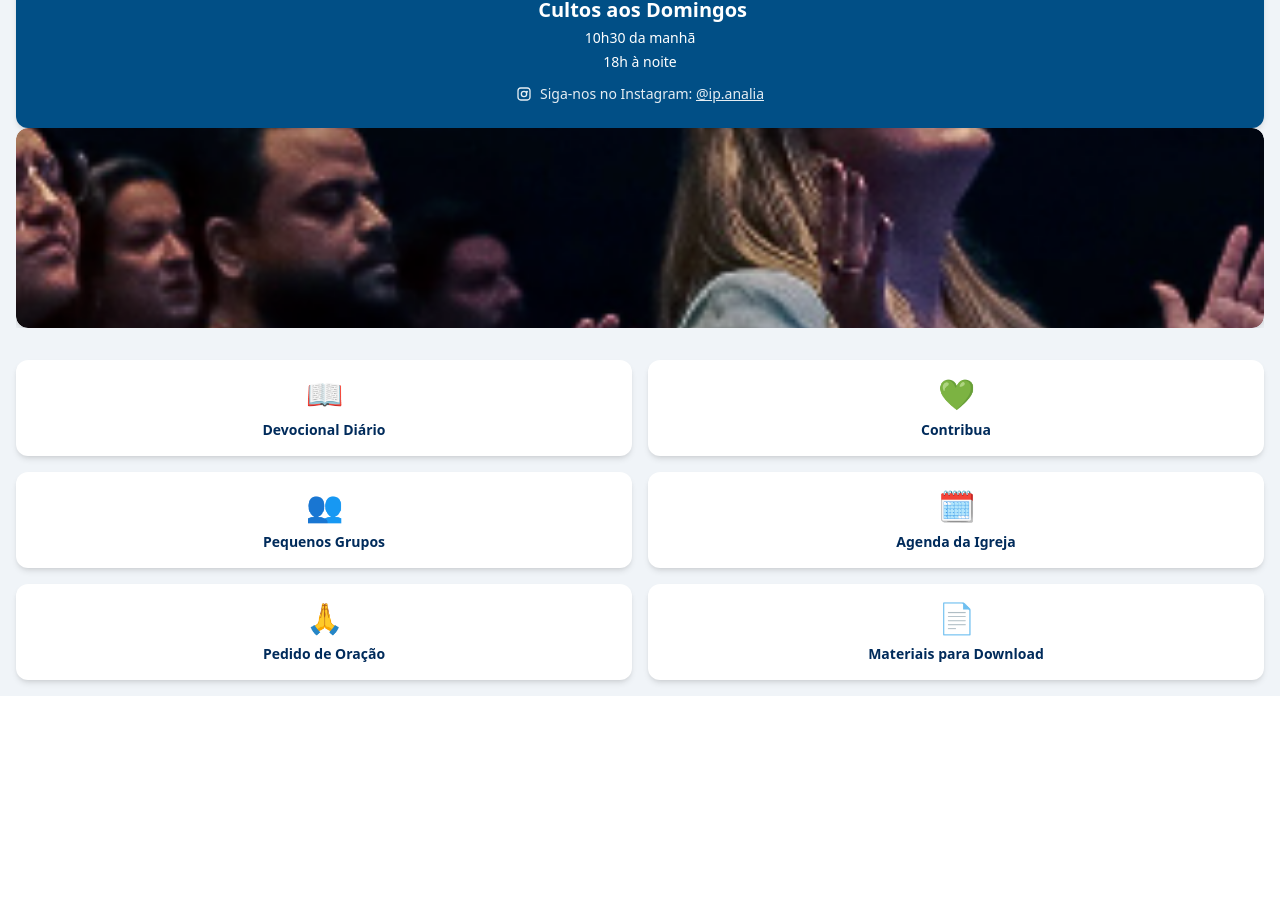
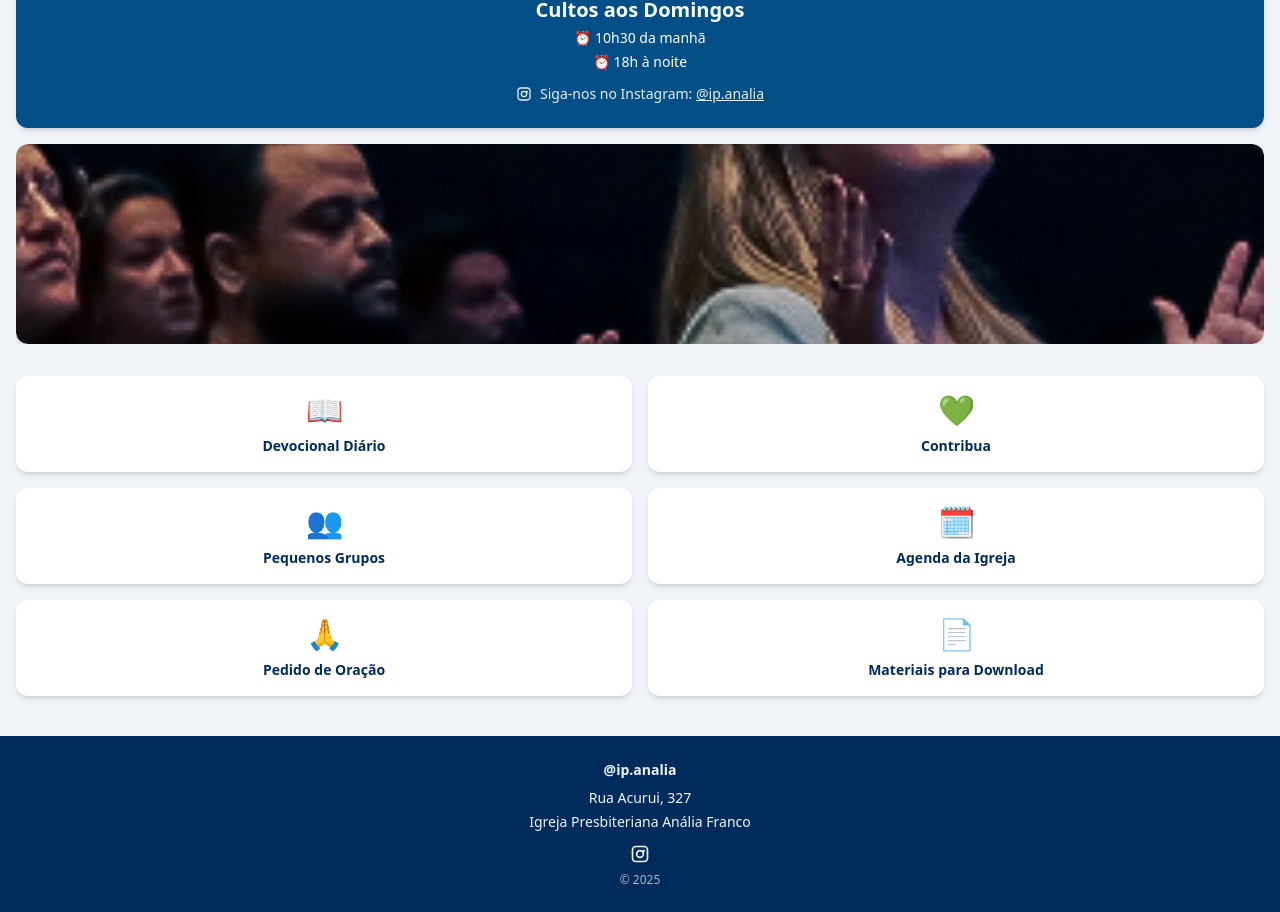
Before and after one commit to Eneiashcode/ipanalia-web-novo, a React (Vite) app: page / in a window 1280 px wide. Shown: the part 116-1028 px from the top of the page. Before the commit the page ends 812 px from the top, so only its background shows below. Built offline with nearby package versions, Linux system fonts and the light colour scheme; the HTML template or start-up script is replaced by a standard one.

Commit message:
feat: adiciona rodapé com Instagram e endereço

```diff
--- a/src/pages/Home.jsx
+++ b/src/pages/Home.jsx
@@ -73,9 +73,9 @@ export default function Home() {
 
       {/* Destaque de cultos presenciais + Instagram */}
       <section className="bg-[#014F86] text-white text-center py-6 px-4 mt-4 rounded-xl mx-4 shadow-md">
-          <h2 className="text-xl font-bold mb-1">️ Cultos aos Domingos</h2>
-          <p className="text-sm mb-1"> 10h30 da manhã</p>
-          <p className="text-sm mb-3"> 18h à noite</p>
+        <h2 className="text-xl font-bold mb-1">️Cultos aos Domingos</h2>
+        <p className="text-sm mb-1">⏰ 10h30 da manhã</p>
+        <p className="text-sm mb-3">⏰ 18h à noite</p>
         <div className="flex justify-center items-center gap-2 text-sm text-white/90">
           <svg xmlns="http://www.w3.org/2000/svg" className="h-4 w-4" viewBox="0 0 24 24" fill="currentColor">
             <path d="M7 2C4.243 2 2 4.243 2 7v10c0 2.757 2.243 5 5 5h10c2.757 0 5-2.243 5-5V7c0-2.757-2.243-5-5-5H7zm10 2a3 3 0 0 1 3 3v10a3 3 0 0 1-3 3H7a3 3 0 0 1-3-3V7a3 3 0 0 1 3-3h10zm-5 3a5 5 0 1 0 0 10 5 5 0 0 0 0-10zm0 2a3 3 0 1 1 0 6 3 3 0 0 1 0-6zm4.5-2a1.5 1.5 0 1 0 0 3 1.5 1.5 0 0 0 0-3z"/>
@@ -84,6 +84,8 @@ export default function Home() {
         </div>
       </section>
 
+      {/* Espaço extra entre o banner e o carrossel */}
+      <div className="h-4" />
 
       {/* Carrossel */}
       <Carousel />
@@ -109,6 +111,32 @@ export default function Home() {
           <Card icon="📄" label="Materiais para Download" />
         </Link>
       </div>
+
+      {/* Rodapé */}
+      <footer className="bg-[#002B5B] text-[#f0f4f8] text-sm text-center py-6 mt-6 px-4">
+        <p className="mb-2 font-semibold">@ip.analia</p>
+        <p className="mb-1">Rua Acurui, 327</p>
+        <p className="mb-3">Igreja Presbiteriana Anália Franco</p>
+        <div className="flex justify-center gap-4 mb-2">
+          <a
+            href="https://www.instagram.com/ip.analia"
+            target="_blank"
+            rel="noreferrer"
+            className="hover:text-white transition"
+            title="Instagram"
+          >
+            <svg
+              className="w-5 h-5"
+              fill="currentColor"
+              viewBox="0 0 24 24"
+              xmlns="http://www.w3.org/2000/svg"
+            >
+              <path d="M7 2C4.243 2 2 4.243 2 7v10c0 2.757 2.243 5 5 5h10c2.757 0 5-2.243 5-5V7c0-2.757-2.243-5-5-5H7zm10 2a3 3 0 0 1 3 3v10a3 3 0 0 1-3 3H7a3 3 0 0 1-3-3V7a3 3 0 0 1 3-3h10zm-5 3a5 5 0 1 0 0 10 5 5 0 0 0 0-10zm0 2a3 3 0 1 1 0 6 3 3 0 0 1 0-6zm4.5-2a1.5 1.5 0 1 0 0 3 1.5 1.5 0 0 0 0-3z" />
+            </svg>
+          </a>
+        </div>
+        <p className="text-xs text-[#f0f4f8]/70">© {new Date().getFullYear()}</p>
+      </footer>
     </div>
   );
 }
```
Lines whose indentation alone changed are shown as unchanged.
